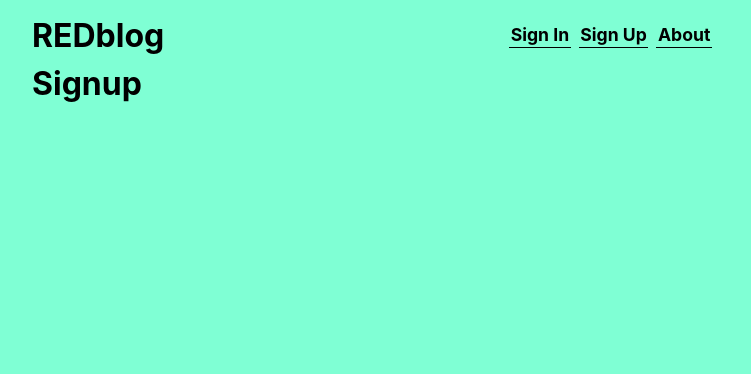
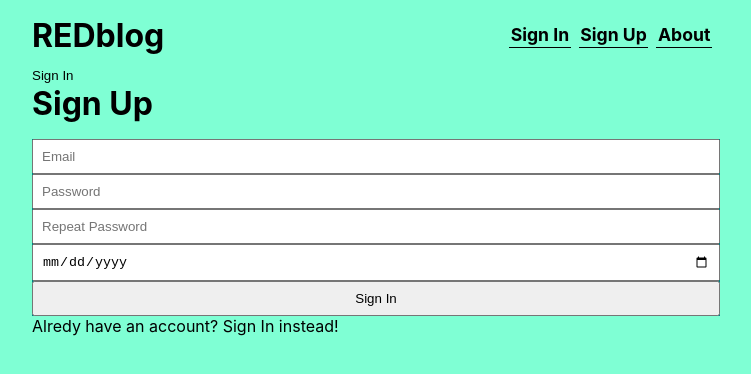
Before and after one commit to RiadSaidur/react-blog, a React (Create React App) app: page /signup in a window 1280 px wide. Shown: the top 374 px of the page, without its empty margins (264-1015 px from the left). Built offline with nearby package versions, Linux system fonts and the light colour scheme.

Commit message:
added: basic signin/signup page

```diff
--- a/src/components/Signin.js
+++ b/src/components/Signin.js
@@ -1,8 +1,27 @@
 import React from 'react';
 
 function Signin(){
+  const formHandler = event => {
+    event.preventDefault();
+    event.persist();
+    const user = {
+      email: event.target.elements[0].value,
+      password: event.target.elements[1].value
+    }
+    console.table(user);
+  };
   return(
-    <h1>Signin</h1>
+    <div className="signIn-container">
+      <button>Sign Up</button>
+      <h1>Sign In</h1>
+      <form onSubmit={formHandler}>
+        <input type="email" placeholder="Email"/>
+        <input type="password" placeholder="Password"/>
+        <input type="submit" value="Sign In"/>
+      </form>
+      <p>Forgot Password?</p>
+      <p>Don't have an account? Sign Up now!</p>
+    </div>
   )
 }
 
--- a/src/components/Signup.js
+++ b/src/components/Signup.js
@@ -1,8 +1,31 @@
 import React from 'react';
 
 function Signin(){
+  const formHandler = event => {
+    event.preventDefault();
+    event.persist();
+    const user = {
+      email: event.target.elements[0].value,
+      password: event.target.elements[1].value,
+      repeatPassword: event.target.elements[2].value,
+      dob: event.target.elements[3].value
+    }
+    if(user.password !== user.repeatPassword) return alert('You dumb fuck');
+    console.table(user);
+  };
   return(
-    <h1>Signup</h1>
+    <div className="signUp-container">
+      <button>Sign In</button>
+      <h1>Sign Up</h1>
+      <form onSubmit={formHandler}>
+        <input type="email" placeholder="Email"/>
+        <input type="password" placeholder="Password"/>
+        <input type="password" placeholder="Repeat Password"/>
+        <input type="date"/>
+        <input type="submit" value="Sign In"/>
+      </form>
+      <p>Alredy have an account? Sign In instead!</p>
+    </div>
   )
 }
 
```
